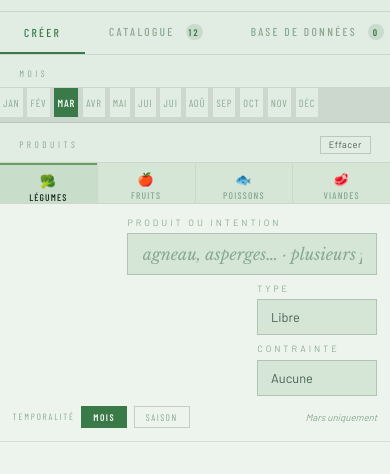
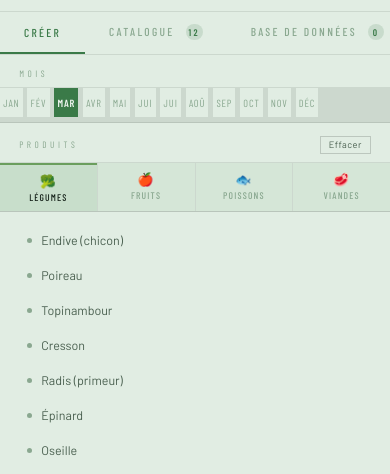
Before and after one commit to Jeanphicook/chefos-, a plain HTML site: page index.html in a window 390 px wide. Shown: the part 40-514 px from the top of the page. Drawn offline with nearby package versions, Linux system fonts and the light colour scheme; a web font is replaced by a local one.

Commit message:
Update index.html

```diff
--- a/index.html
+++ b/index.html
@@ -541,19 +541,28 @@ body {
   .workspace, #ws-create {
     display: flex !important;
     flex-direction: column !important;
+    width: 100% !important;
   }
-  /* Tous les panels visibles en colonne */
-  .panel-left {
+  /* Panel gauche pleine largeur */
+  aside.panel-left, .panel-left {
+    display: block !important;
     width: 100% !important;
+    min-width: 0 !important;
+    max-width: 100% !important;
     border-right: none !important;
     border-bottom: 1px solid var(--border);
-    max-height: 45vh;
+    max-height: 50vh;
     overflow-y: auto;
+    flex-shrink: 0;
   }
+  /* Panel centre pleine largeur */
   .panel-center {
     width: 100% !important;
+    min-width: 0 !important;
+    flex-shrink: 0;
   }
-  .panel-right {
+  /* Panel droit caché */
+  aside.panel-right, .panel-right {
     display: none !important;
   }
   /* Mois scrollables horizontalement */
```
